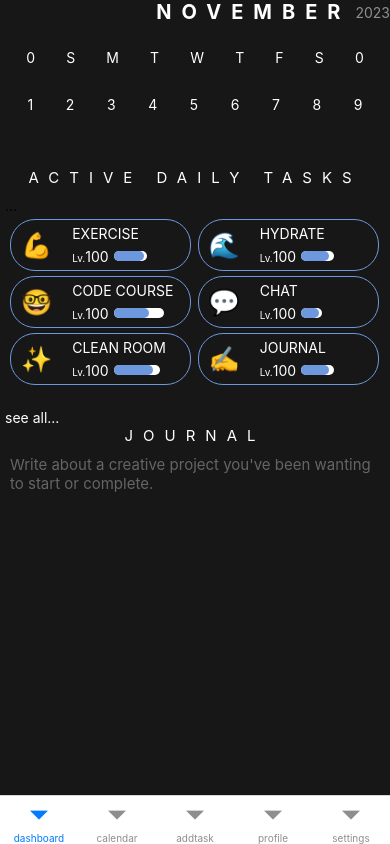
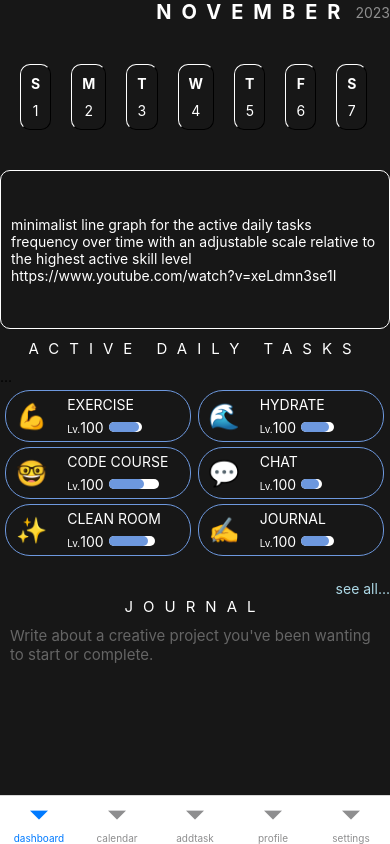
Before and after one commit to seantolbert/daily2, a React Native app: screen /dashboard in a window 390 px wide. Built offline with nearby package versions, Linux system fonts and the light colour scheme.

Commit message:
adds firebase and env variables

```diff
--- a/StackNavigator.js
+++ b/StackNavigator.js
@@ -29,7 +29,7 @@ const BottomTabGroup = () => {
     <BottomTab.Navigator screenOptions={{ headerShown: false }}>
       <BottomTab.Screen name="dashboard" component={DashboardScreen} />
       <BottomTab.Screen name="calendar" component={CalendarScreen} />
-      <BottomTab.Screen name="addtask" component={AddTaskScreen} />
+      <Stack.Screen name="addtask" component={AddTaskScreen} />
       <BottomTab.Screen name="profile" component={ProfileScreen} />
       <BottomTab.Screen name="settings" component={SettingsScreen} />
     </BottomTab.Navigator>
--- a/components/ActiveTaskList.js
+++ b/components/ActiveTaskList.js
@@ -23,7 +23,9 @@ const ActiveTaskList = ({ data }) => {
       </View>
       <View>
         <Pressable>
-          <Text style={{ color: "white" }}>see all...</Text>
+          <Text style={{ color: "lightblue", textAlign: "right" }}>
+            see all...
+          </Text>
         </Pressable>
       </View>
     </View>
@@ -35,7 +37,7 @@ export default ActiveTaskList;
 const styles = StyleSheet.create({
   container: {
     gap: 5,
-    paddingHorizontal: 5,
+    // paddingHorizontal: 5,
     // borderWidth: 1,
     // borderColor: "#6d98de",
     borderRadius: 25,
--- a/components/DateHeader.js
+++ b/components/DateHeader.js
@@ -1,12 +1,12 @@
 import { StyleSheet, Text, View } from "react-native";
 import React from "react";
 
-const days = [1, 2, 3, 4, 5, 6, 7, 8, 9];
-const weekDays = ["0", "S", "M", "T", "W", "T", "F", "S", "0"];
+const days = [1, 2, 3, 4, 5, 6, 7];
+const weekDays = ["S", "M", "T", "W", "T", "F", "S"];
 
 const DateHeader = () => {
   return (
-    <View style={{ gap: 20, paddingBottom: 40 }}>
+    <View style={{ gap: 20, paddingBottom: 20 }}>
       <View
         style={{
           flexDirection: "row",
@@ -33,23 +33,34 @@ const DateHeader = () => {
         <Text style={{ color: "#8f8f8f" }}>2023</Text>
       </View>
 
-      <View style={{ flexDirection: "row", justifyContent: "space-evenly" }}>
-        {weekDays.map((wd) => (
-          <View style={{padding: 5}}>
-            <Text style={{ color: "white" }}>{wd}</Text>
+      <View style={{ flexDirection: "row", gap: 20, padding: 20 }}>
+        {weekDays.map((wd, idx) => (
+          <View
+            style={{
+              padding: 10,
+              borderRadius: 10,
+              borderWidth: 1,
+              borderLeftColor: "white",
+              borderTopColor: "white",
+              alignItems: "center",
+              justifyContent: "space-evenly",
+              gap: 10,
+            }}
+            key={idx}
+          >
+            <Text style={{ color: "white", fontWeight: "bold" }}>{wd}</Text>
+            <Text style={{ color: "white" }}>{days[idx]}</Text>
           </View>
         ))}
       </View>
 
-      <View style={{ flexDirection: "row", justifyContent: "space-evenly" }}>
+      {/* <View style={{ flexDirection: "row", gap: 20 }}>
         {days.map((day) => (
-          <View
-            style={{ borderColor: "white", padding: 5}}
-          >
+          <View style={{ padding: 5 }}>
             <Text style={{ color: "white" }}>{day}</Text>
           </View>
         ))}
-      </View>
+      </View> */}
     </View>
   );
 };
--- a/components/Journal.js
+++ b/components/Journal.js
@@ -7,8 +7,8 @@ const Journal = ({ journalText, setJouralText }) => {
   const randomPrompt =
     prompts[randomCategory].prompts[Math.floor(Math.random() * 5)];
 
-  console.log(prompts[randomCategory].title);
-  console.log(randomPrompt);
+  // console.log(prompts[randomCategory].title);
+  // console.log(randomPrompt);
 
   return (
     <View style={styles.container}>
--- /dev/null
+++ b/components/MainChart.js
@@ -0,0 +1,27 @@
+import { StyleSheet, Text, View } from "react-native";
+import React from "react";
+
+const MainChart = () => {
+  return (
+    <View
+      style={{
+        borderRadius: 10,
+        borderWidth: 1,
+        borderColor: "white",
+        height: "20%",
+        padding: 10,
+        justifyContent: "center",
+      }}
+    >
+      <Text style={{ color: "white" }}>
+        minimalist line graph for the active daily tasks frequency over time
+        with an adjustable scale relative to the highest active skill level
+        https://www.youtube.com/watch?v=xeLdmn3se1I
+      </Text>
+    </View>
+  );
+};
+
+export default MainChart;
+
+const styles = StyleSheet.create({});
--- a/package.json
+++ b/package.json
@@ -15,12 +15,13 @@
     "@react-navigation/native": "^6.1.9",
     "@react-navigation/native-stack": "^6.9.17",
     "expo": "~49.0.15",
+    "expo-calendar": "~11.3.2",
     "expo-status-bar": "~1.6.0",
+    "firebase": "^10.7.0",
     "react": "18.2.0",
     "react-native": "0.72.6",
     "react-native-safe-area-context": "4.6.3",
-    "react-native-screens": "~3.22.0",
-    "expo-calendar": "~11.3.2"
+    "react-native-screens": "~3.22.0"
   },
   "devDependencies": {
     "@babel/core": "^7.20.0"
--- a/screens/DashboardScreen.js
+++ b/screens/DashboardScreen.js
@@ -6,15 +6,25 @@ import ActiveTaskList from "../components/ActiveTaskList";
 import DateHeader from "../components/DateHeader";
 import Journal from "../components/Journal";
 import { data } from "../data/tasks";
+import MainChart from "../components/MainChart";
 
 const DashboardScreen = () => {
   const [journalText, setJournalText] = useState("");
 
+  const handleJournalFocus = () => {
+    // once the journal section is focused,
+    // the screen scrolls up so the whole screen becomes
+    // like a notes screen from a new note
+  };
+
   return (
     <SafeAreaView style={styles.container}>
       <DateHeader />
+
+      <MainChart />
+
       <ActiveTaskList data={data} />
-      <Journal journalText={journalText} setJournalText={setJournalText} />
+      <Journal journalText={journalText} onChange={setJournalText} />
     </SafeAreaView>
   );
 };
```
Also changed, not shown: configs/firebase.js (added, +28 -0 lines), 2 other files (tests, documents, lock files or other folders).
